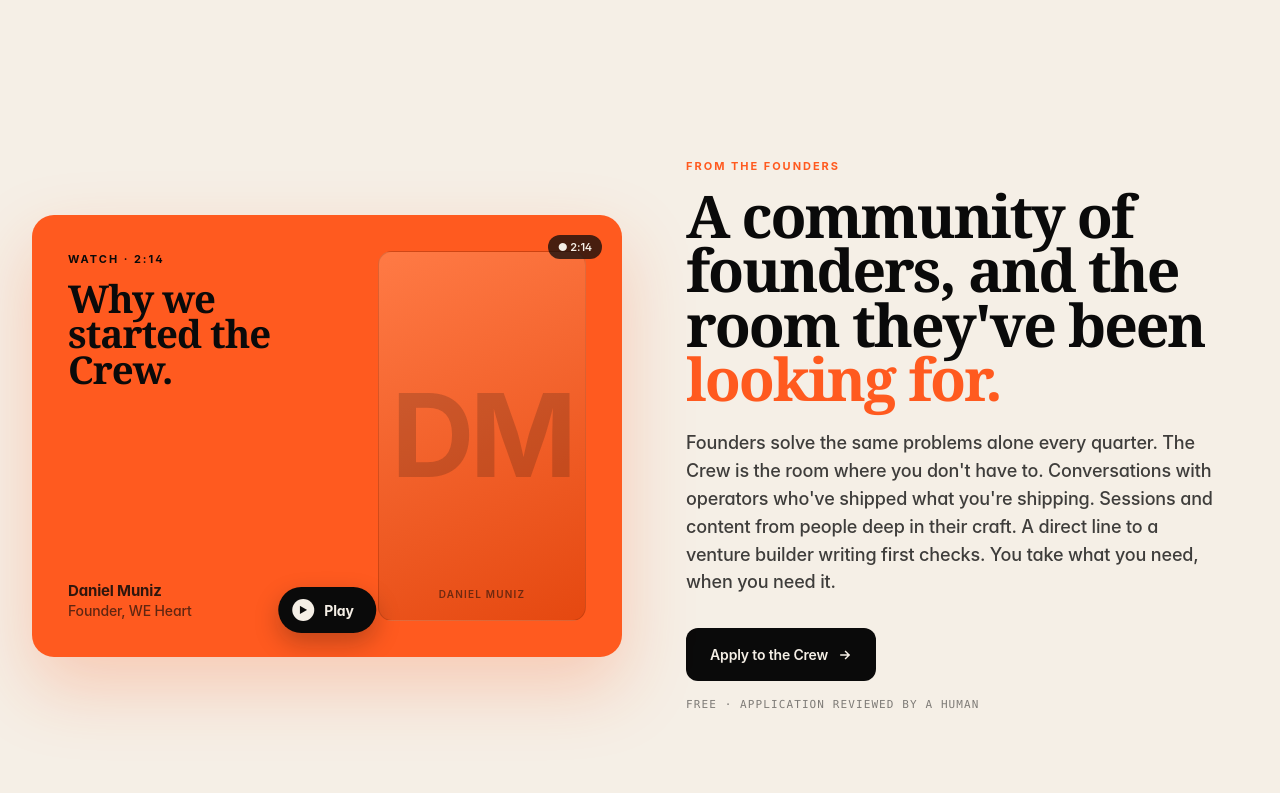
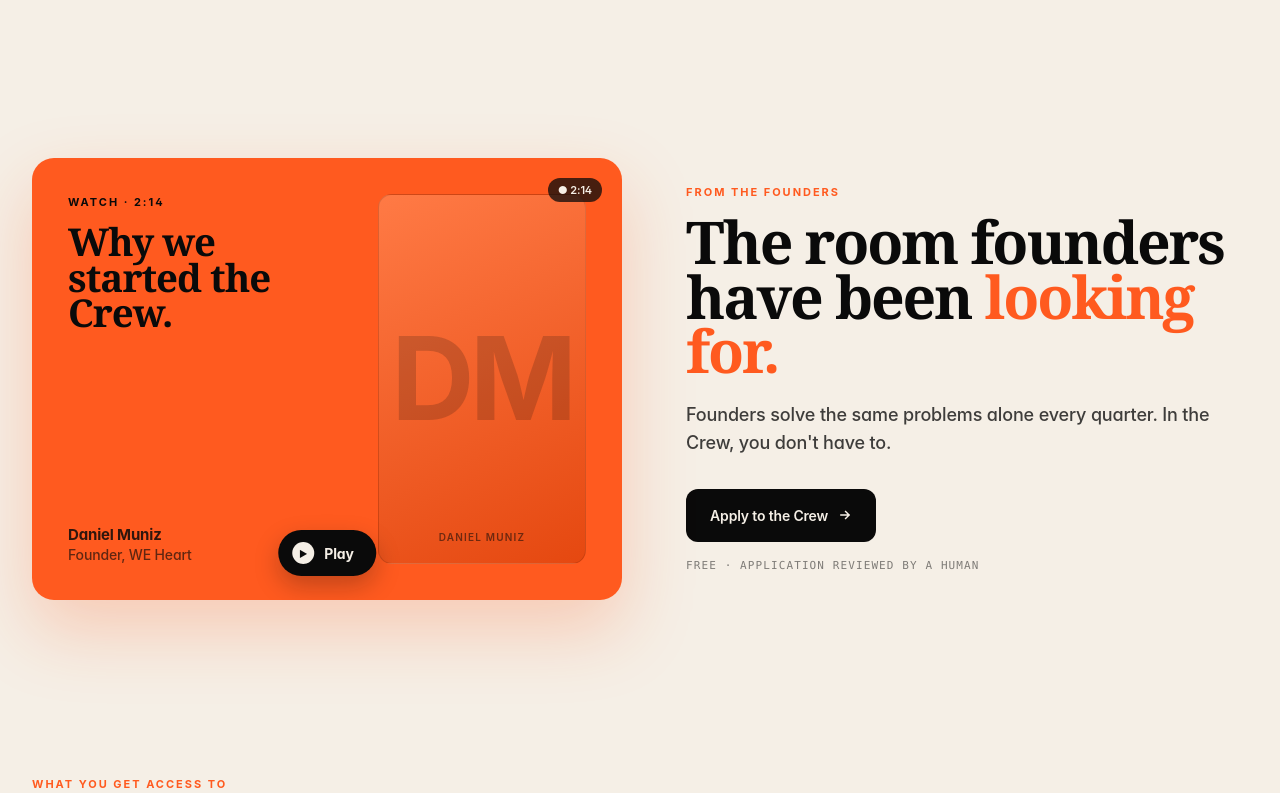
Before and after one commit to build-gif/crew-web, a Next.js app: page / in a window 1280 px wide. Shown: the part 708-1501 px from the top of the page. Built offline with nearby package versions, Linux system fonts and the light colour scheme.

Commit message:
content(page): simplify Section 2 headline and body per founder request

```diff
--- a/src/app/page.jsx
+++ b/src/app/page.jsx
@@ -809,10 +809,10 @@ function CobWhatIs() {
         <div>
           <div style={{...cobStyles.kicker, color: CREW.orange, marginBottom: 14}}>FROM THE FOUNDERS</div>
           <h2 style={{...cobStyles.h2, fontSize:'clamp(40px, 4.6vw, 68px)'}}>
-            A community of founders, and the room they've been <span style={{color: CREW.orange}}>looking for.</span>
+            The room founders have been <span style={{color: CREW.orange}}>looking for.</span>
           </h2>
           <p style={{fontSize:18, lineHeight:1.55, color:'rgba(10,10,10,0.78)', margin:'24px 0 32px', maxWidth: 540}}>
-            Founders solve the same problems alone every quarter. The Crew is the room where you don't have to. Conversations with operators who've shipped what you're shipping. Sessions and content from people deep in their craft. A direct line to a venture builder writing first checks. You take what you need, when you need it.
+            Founders solve the same problems alone every quarter. In the Crew, you don't have to.
           </p>
           <a href="https://discovery.weheartimpact.com/" style={{...cobStyles.applyBtn, padding:'16px 24px', fontSize:14, borderRadius:12, textDecoration:"none"}}>
             Apply to the Crew <CrewIcon.Arrow s={14}/>
```
